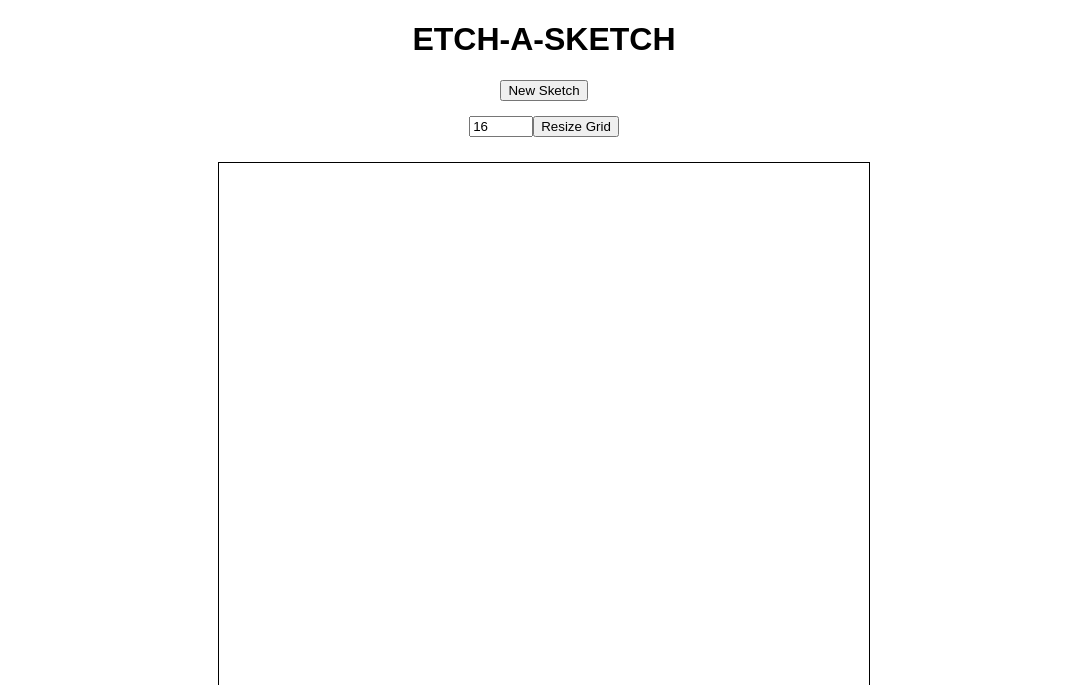
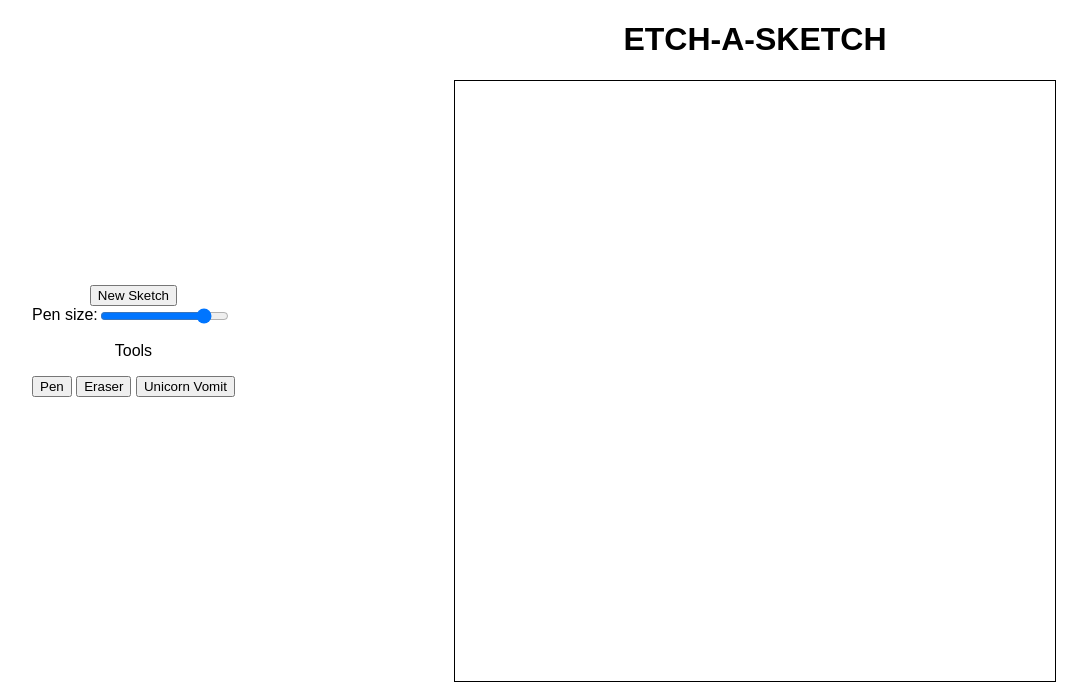
Before and after one commit to alxgrg/ETCH-A-SKETCH, a plain HTML site: page index.html in a window 1280 px wide. Shown: the top 685 px of the page, without its empty margins (96-1183 px from the left). Drawn offline with Linux system fonts and the light colour scheme.

Commit message:
add slider and eraser

```diff
--- a/index.html
+++ b/index.html
@@ -10,23 +10,31 @@
   </head>
   <body>
     <div id="app" class="main-container">
-      <h1>ETCH-A-SKETCH</h1>
+      <div class="container">
         <div class="actions">
           <button id="new-sketch">New Sketch</button>
-        <form id="grid-form" class="grid-size">
+          <div class="slider-container">
+            <label for="size">Pen size:</label>
             <input
-            type="number"
-            id="size"
-            name="size"
+              type="range"
               min="1"
               max="100"
-            value="16"
+              value="85"
+              class="slider"
+              id="size"
             />
-          <button type="submit" id="resize">Resize Grid</button>
-        </form>
+          </div>
+          <div class="tools">
+            <p>Tools</p>
+            <button class="pen">Pen</button>
+            <button class="eraser">Eraser</button>
+            <button class="cells-uni">Unicorn Vomit</button>
+          </div>
         </div>
         <div class="wrapper">
+          <h1>ETCH-A-SKETCH</h1>
           <div id="grid" class="sketch-container"></div>
+        </div>
       </div>
     </div>
   </body>
--- a/script.js
+++ b/script.js
@@ -1,6 +1,12 @@
 let grid = document.getElementById('grid');
 let clearButton = document.getElementById('new-sketch');
-let gridSizeForm = document.getElementById('grid-form');
+let gridSize = document.getElementById('size');
+let pen = document.querySelector('.pen');
+let cellsUni = document.querySelector('.cells-uni');
+let eraser = document.querySelector('.eraser');
+let randomColor = 'random';
+let cellColor = 'black';
+let isSketching = false;
 
 buildGrid();
 
@@ -14,17 +20,49 @@ function initCells() {
   cells = [...cells];
 }
 
+// function mapListeners() {
+//   cells.map((cell) => {
+//     cell.addEventListener('mouseover', () => {
+//       if (cellColor === 'random') {
+//         cell.style.backgroundColor =
+//           '#' + Math.floor(Math.random() * 16777215).toString(16);
+//       } else {
+//         cell.style.backgroundColor = cellColor;
+//       }
+//     });
+//   });
+// }
+
 function mapListeners() {
   cells.map((cell) => {
+    cell.addEventListener('mousedown', () => {
+      isSketching = true;
+      if (cellColor === 'random') {
+        cell.style.backgroundColor =
+          '#' + Math.floor(Math.random() * 16777215).toString(16);
+      } else {
+        cell.style.backgroundColor = cellColor;
+      }
+    });
+    cell.addEventListener('mouseup', () => {
+      isSketching = false;
+    });
     cell.addEventListener('mouseover', () => {
-      let randomColor = Math.floor(Math.random() * 16777215).toString(16);
-      cell.style.backgroundColor = '#' + randomColor;
+      if (isSketching) {
+        if (cellColor === 'random') {
+          cell.style.backgroundColor =
+            '#' + Math.floor(Math.random() * 16777215).toString(16);
+        } else {
+          cell.style.backgroundColor = cellColor;
+        }
+      }
     });
   });
 }
 
-function buildGrid(size = 16) {
+function buildGrid(size = 85) {
   grid.innerHTML = '';
+  size = 101 - size;
   grid.style.gridTemplateColumns = `repeat(${size}, 1fr)`;
   grid.style.gridTemplateRows = `repeat(${size}, 1fr)`;
   for (let i = 0; i < size; i++) {
@@ -49,14 +87,27 @@ function handleClearGrid() {
   });
 }
 
-clearButton.addEventListener('click', () => {
-  handleClearGrid();
-});
+function handleColorChange(color) {
+  cellColor = color;
+}
 
-gridSizeForm.addEventListener('submit', (event) => {
-  event.preventDefault();
-  let size = event.target.elements['size'].value;
+clearButton.addEventListener('click', handleClearGrid);
+
+gridSize.addEventListener('input', () => {
+  let size = gridSize.value;
   handleGridSizeChange(size);
   initCells();
   mapListeners();
 });
+
+pen.addEventListener('click', () => {
+  handleColorChange('black');
+});
+
+cellsUni.addEventListener('click', () => {
+  handleColorChange(randomColor);
+});
+
+eraser.addEventListener('click', () => {
+  handleColorChange('white');
+});
--- a/style.css
+++ b/style.css
@@ -10,10 +10,16 @@ body {
   text-align: center;
 }
 
+.container {
+  display: flex;
+  justify-content: space-between;
+  align-items: center;
+}
+
 .sketch-container {
-  width: 650px;
-  height: 650px;
-  margin: 25px auto 0;
+  width: 600px;
+  height: 600px;
+  margin: auto;
   display: grid;
   border: 1px solid black;
   grid-template-columns: repeat(16, 1fr);
@@ -30,3 +36,7 @@ body {
   align-items: center;
   margin-top: 15px;
 }
+
+.slider-container {
+  display: flex;
+}
```
Lines whose indentation alone changed are shown as unchanged.
